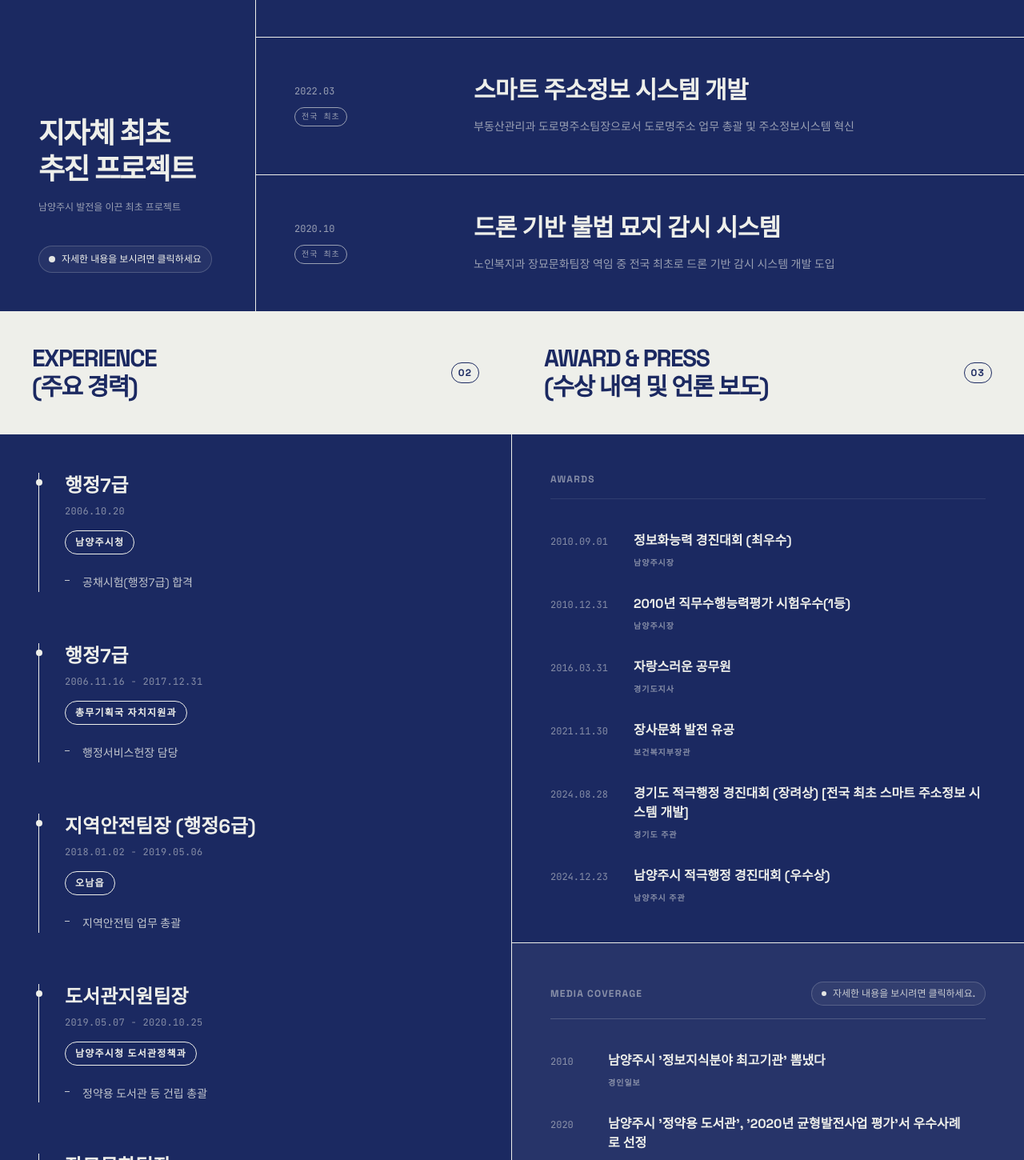
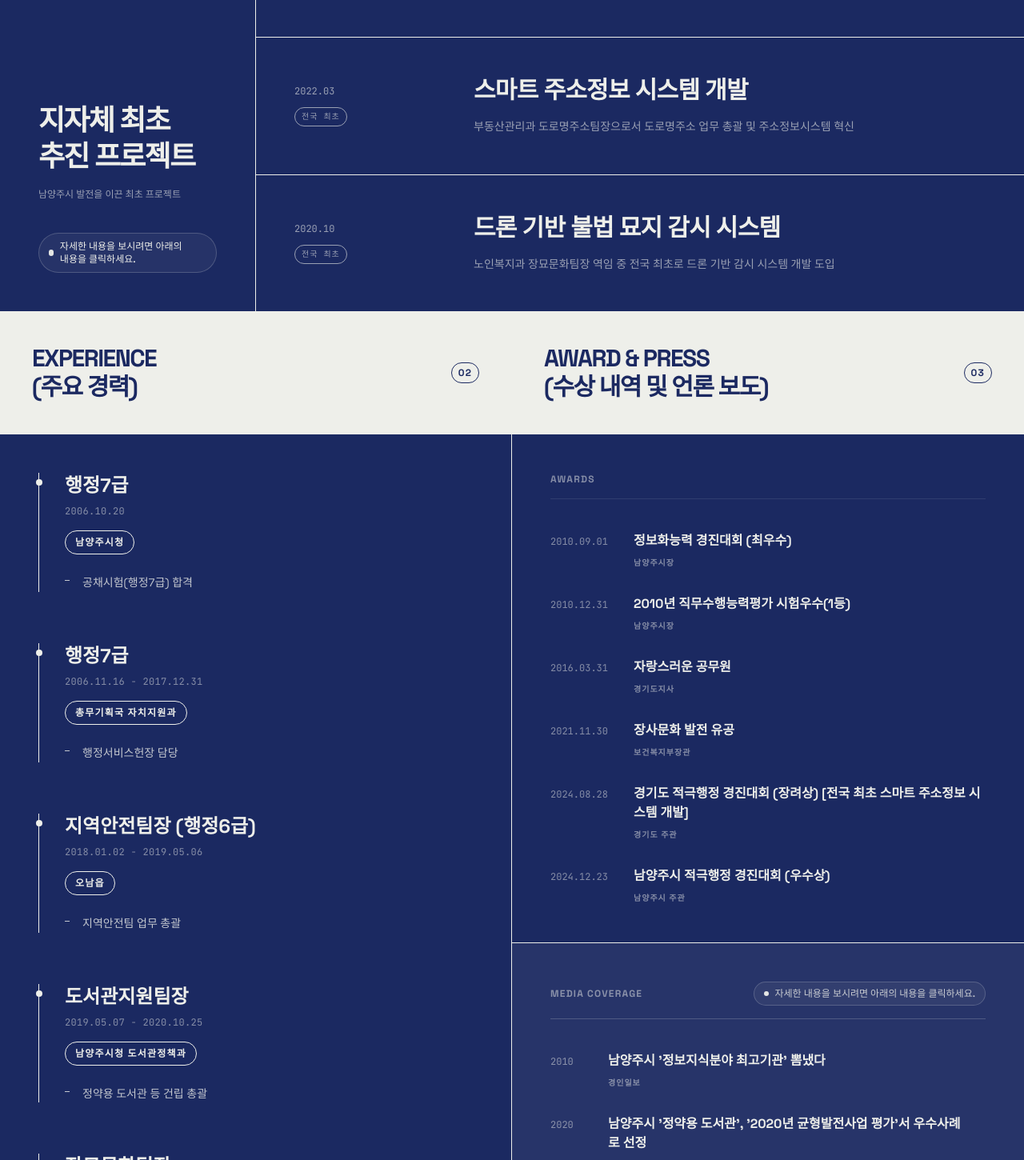
Before and after one commit to jason-public/rian-ryu, a React (Vite) app: page / in a window 1280 px wide. Shown: the part 869-2319 px from the top of the page at 80% size. Built offline with nearby package versions, Linux system fonts and the light colour scheme.

Commit message:
Add files via upload

```diff
--- a/src/App.tsx
+++ b/src/App.tsx
@@ -113,7 +113,7 @@ export default function App() {
                    <p className="text-xs opacity-60 mb-6">남양주시 발전을 이끈 최초 프로젝트</p>
                    <div className="inline-flex items-center gap-2 text-xs font-medium px-3 py-2 border border-app-text/20 rounded-full bg-app-text/5 mt-4 group">
                      <span className="w-2 h-2 rounded-full bg-app-text animate-pulse"></span>
-                     <p className="break-keep">자세한 내용을 보시려면 클릭하세요</p>
+                     <p className="break-keep">자세한 내용을 보시려면 아래의 내용을 클릭하세요.</p>
                    </div>
                 </div>
               </FadeUp>
@@ -219,7 +219,7 @@ export default function App() {
                   <h3 className="text-xs font-bold uppercase tracking-widest opacity-50">Media Coverage</h3>
                   <div className="inline-flex items-center gap-2 text-xs font-medium px-3 py-1.5 border border-app-text/20 rounded-full bg-app-text/5 w-max">
                     <span className="w-1.5 h-1.5 rounded-full bg-app-text animate-pulse"></span>
-                    <p className="break-keep opacity-80">자세한 내용을 보시려면 클릭하세요.</p>
+                    <p className="break-keep opacity-80">자세한 내용을 보시려면 아래의 내용을 클릭하세요.</p>
                   </div>
                 </div>
               </FadeUp>
```
